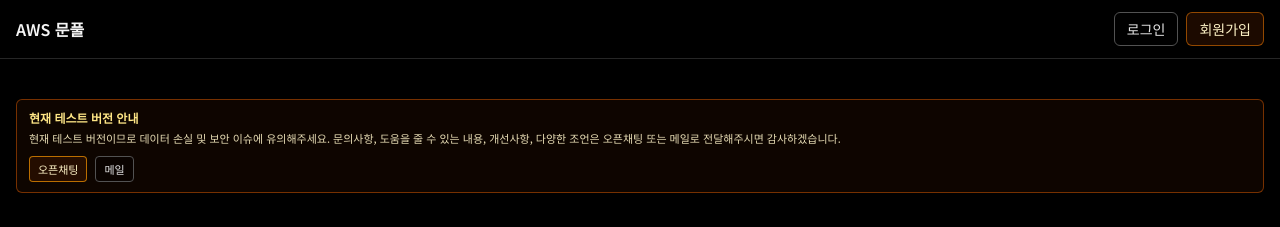
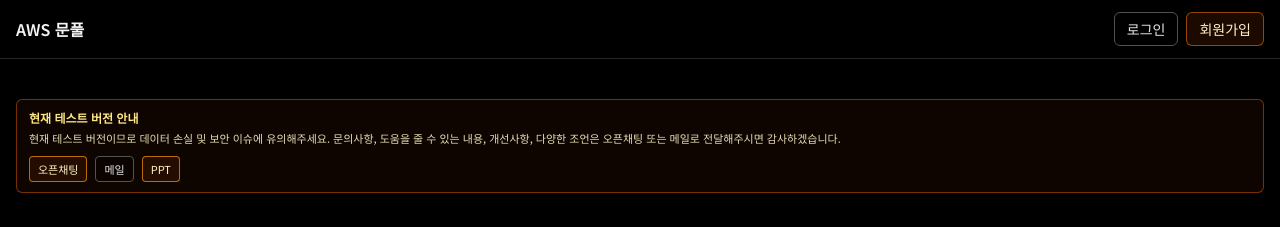
Before and after one commit to HaeSung99/AWS-QUIZ-FE, a Next.js app: page / in a window 1280 px wide. Shown: the top 227 px of the page. Built offline with nearby package versions, Linux system fonts and the light colour scheme; no server answers.

Commit message:
임시 파일 추가 (데이터 보관용)

```diff
--- a/app/page.tsx
+++ b/app/page.tsx
@@ -10,6 +10,8 @@ const AUTH_USER_KEY = process.env.NEXT_PUBLIC_AUTH_USER_KEY;
 const NOTICE_HOME_MAX = 4;
 const OPEN_CHAT_URL = "https://open.kakao.com/o/spyj5doi";
 const CONTACT_EMAIL = "inseok1999@gmail.com";
+/** `public/` 루트에 두는 파일명과 동일하게 맞추세요. */
+const PUBLIC_PPT_FILE = "스위트북 과제.pptx";
 const SITE_CERT_GUIDE = {
   title: "AWS 자격증 가이드",
   groups: [
@@ -217,6 +219,13 @@ export default function Home() {
             >
               메일
             </button>
+            <a
+              href={`/${encodeURIComponent(PUBLIC_PPT_FILE)}`}
+              download={PUBLIC_PPT_FILE}
+              className="rounded border border-amber-500/70 bg-amber-950/40 px-2 py-1 text-[11px] text-amber-100"
+            >
+              PPT
+            </a>
             {copyMessage ? <span className="text-[11px] text-sky-300">{copyMessage}</span> : null}
           </div>
         </article>
```
Also changed, not shown: 1 other file (tests, documents, lock files or other folders).
